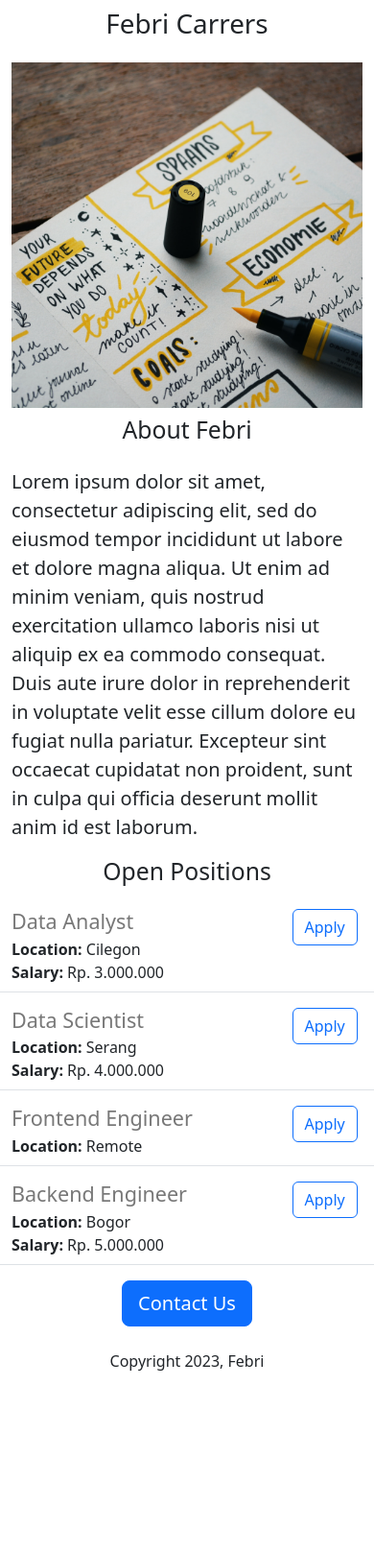
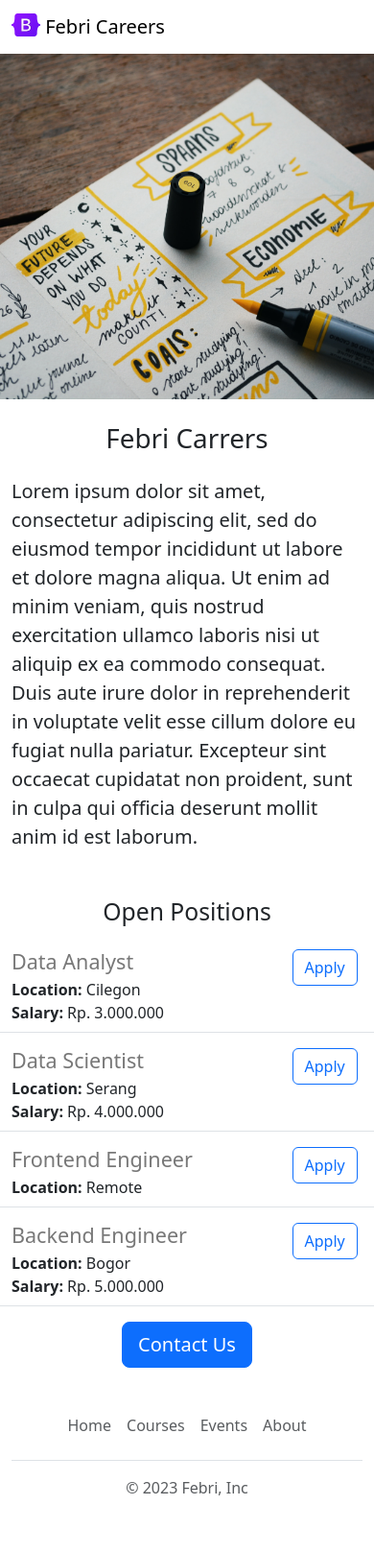
Before and after one commit to bawahirfebri/febri-careers-website-v2, a Flask app: page / in a window 390 px wide. Shown: the whole page at 96% size. Before the commit the page ends 1428 px from the top, so only its background shows below. Run offline with Flask 3, Linux system fonts and the light colour scheme.

Commit message:
functional ans aesthetic imrpovements

```diff
--- /dev/null
+++ b/templates/footer.html
@@ -0,0 +1,12 @@
+<div class="container">
+    <footer class="py-3 my-4">
+      <ul class="nav justify-content-center border-bottom pb-3 mb-3">
+        <li class="nav-item"><a  target="_blank" href="https://www.jovian.ai" class="nav-link px-2 text-muted">Home</a></li>
+        <li class="nav-item"><a  target="_blank" href="https://jovian.ai/learn" class="nav-link px-2 text-muted">Courses</a></li>
+
+        <li class="nav-item"><a target="_blank" href="https://jovian.ai/events" class="nav-link px-2 text-muted">Events</a></li>
+        <li class="nav-item"><a  target="_blank" href="https://jovian.ai/about" class="nav-link px-2 text-muted">About</a></li>
+      </ul>
+      <p class="text-center text-muted">&copy; 2023 Febri, Inc</p>
+    </footer>
+</div>
--- a/templates/home.html
+++ b/templates/home.html
@@ -10,16 +10,23 @@
                 height: 360px;
                 width: 100%;
                 object-fit: cover;
+                margin-bottom: 16px;
             }
         </style>
     </head>
     <body>
+        {% include 'navbar.html' %}
+        <img class="img-fluid" src="static/banner.jpg" id="banner">
         <div class="container">
             <h1 class="text-center mt-2 mb-4">Febri Carrers</h1>
-            <img class="img-fluid" src="static/banner.jpg" id="banner">
-
-            <h2 class="text-center mt-2 mb-4">About Febri</h2>
-            <p class="lead">Lorem ipsum dolor sit amet, consectetur adipiscing elit, sed do eiusmod tempor incididunt ut labore et dolore magna aliqua. Ut enim ad minim veniam, quis nostrud exercitation ullamco laboris nisi ut aliquip ex ea commodo consequat. Duis aute irure dolor in reprehenderit in voluptate velit esse cillum dolore eu fugiat nulla pariatur. Excepteur sint occaecat cupidatat non proident, sunt in culpa qui officia deserunt mollit anim id est laborum.</p>
+            <div class="row" style="margin-bottom: 32px;">
+                <div class="col-md-6">
+                    <p class="lead">Lorem ipsum dolor sit amet, consectetur adipiscing elit, sed do eiusmod tempor incididunt ut labore et dolore magna aliqua. Ut enim ad minim veniam, quis nostrud exercitation ullamco laboris nisi ut aliquip ex ea commodo consequat. Duis aute irure dolor in reprehenderit in voluptate velit esse cillum dolore eu fugiat nulla pariatur. Excepteur sint occaecat cupidatat non proident, sunt in culpa qui officia deserunt mollit anim id est laborum.</p>
+                </div>
+                <div class="d-none d-md-block col-6">
+                    <img src="/static/people.jpg" style="height: 320px; border-radius: 4px;">
+                </div>
+            </div>
 
             <h2 class="text-center mt-2 mb-4">Open Positions</h2>
             <div>
@@ -30,8 +37,8 @@
 
             <div class="text-center">
                 <button class="btn btn-primary btn-lg">Contact Us</button>
-                <p class="mt-4">Copyright 2023, Febri</p>
             </div>
         </div>
+        {% include 'footer.html' %}
     </body>
 </html>
--- /dev/null
+++ b/templates/navbar.html
@@ -0,0 +1,9 @@
+<nav class="navbar bg-white shadow-sm fixed-top">
+    <div class="container-fluid">
+      <a class="navbar-brand" href="#">
+        <img src="/static/logo.svg" alt="Logo" width="30" height="24" class="d-inline-block align-text-top">
+        Febri Careers
+      </a>
+    </div>
+</nav>
+<div style="height: 56px;"></div>
```
Also changed, not shown: static/logo.svg (added), 1 other file.
